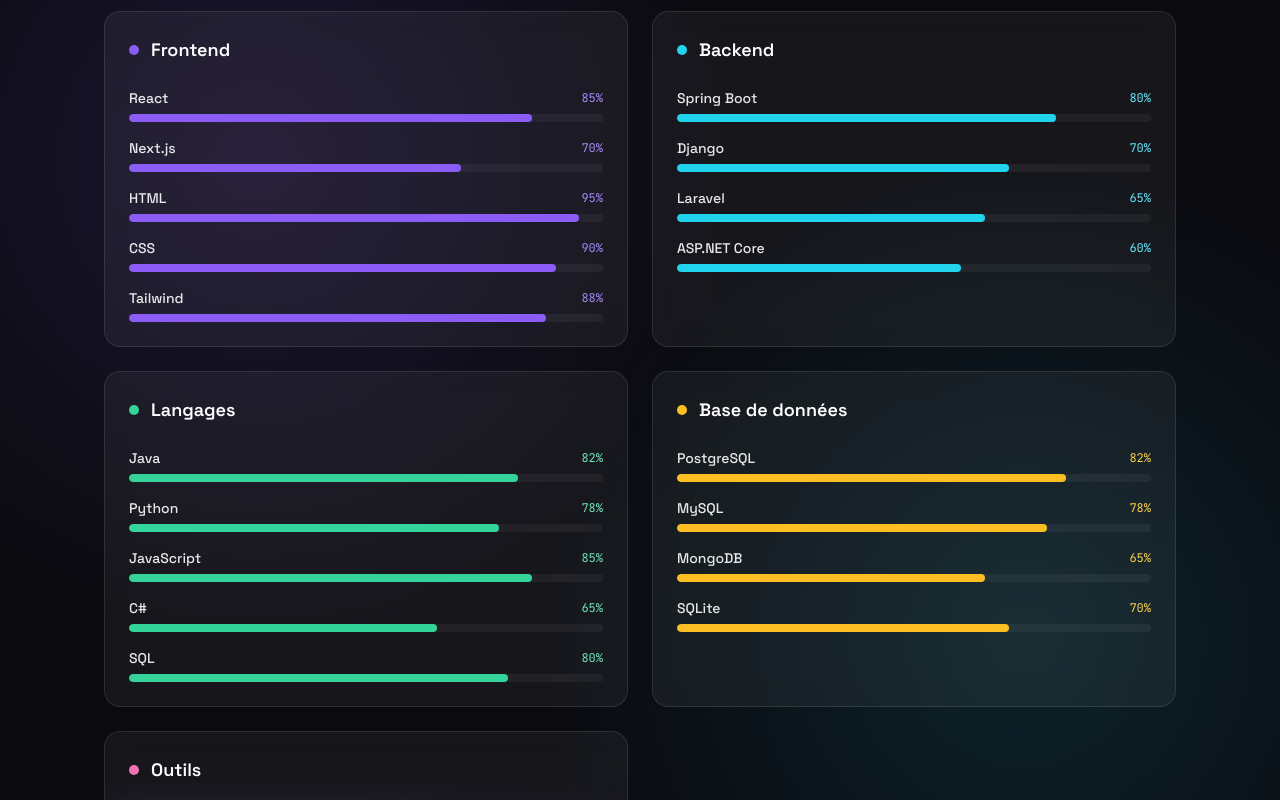
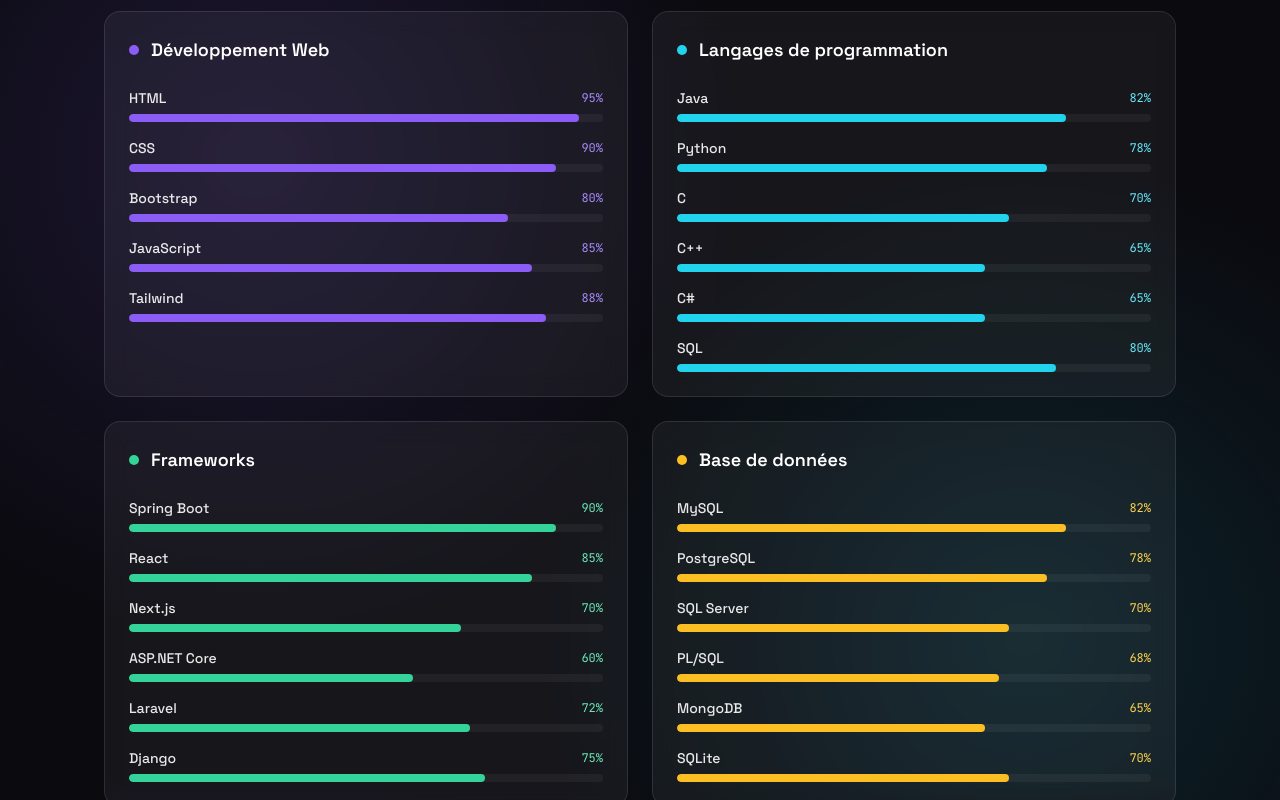
Before and after one commit to tareknjm/Portfolio, a React app: page / in a window 1280 px wide. Shown: the part 1600-2400 px from the top of the page. Built offline with nearby package versions, Linux system fonts and the light colour scheme; the HTML template or start-up script is replaced by a standard one.

Commit message:
feat(Experience): ajout de la section experience avec un timeline verticale unique style commit-log, fond solide sans blur

```diff
--- /dev/null
+++ b/src/components/sections/Experience.jsx
@@ -0,0 +1,94 @@
+import { motion } from "framer-motion";
+import { Briefcase, Calendar, Terminal } from "lucide-react";
+import { EXPERIENCES } from "@/data/experience";
+import { COLOR_MAP } from "@/constants";
+import { Badge } from "@/components/ui/badge";
+
+function ExperienceCard({ exp, index }) {
+  const colors = COLOR_MAP[exp.color];
+
+  return (
+    <motion.div
+      initial={{ opacity: 0, y: 30 }}
+      whileInView={{ opacity: 1, y: 0 }}
+      viewport={{ once: true, amount: 0.3 }}
+      transition={{ duration: 0.5, delay: index * 0.1 }}
+      className="relative pl-8 md:pl-24 pb-16 last:pb-0"
+    >
+      {/* Ligne verticale */}
+      <div className="absolute left-[7px] md:left-[31px] top-2 bottom-0 w-px bg-gradient-to-b from-white/20 to-transparent last:hidden" />
+
+      {/* Noeud numéroté */}
+      <div
+        className={`absolute left-0 md:left-6 top-0 w-4 h-4 rounded-full ${colors.bg} shadow-glow ring-4 ring-background z-10`}
+      />
+
+      {/* Badge numéro (desktop) */}
+      <div className="hidden md:flex absolute left-[-2px] top-8 items-center gap-2 text-xs font-mono text-white/30">
+        <Terminal size={12} />
+        exp_0{index + 1}
+      </div>
+
+      {/* Carte */}
+      <div className="card-solid p-6 hover:border-white/20 transition-colors duration-300">
+        <div className="flex items-center justify-between flex-wrap gap-2 mb-3">
+          <div className="flex items-center gap-3">
+            <div className={`w-10 h-10 rounded-lg ${colors.bgSoft} flex items-center justify-center ${colors.text}`}>
+              <Briefcase size={18} />
+            </div>
+            <div>
+              <h3 className="font-semibold text-white">{exp.company}</h3>
+              <p className="text-sm text-muted">{exp.role}</p>
+            </div>
+          </div>
+          <span className="flex items-center gap-1.5 text-xs font-mono text-white/50">
+            <Calendar size={12} />
+            {exp.period}
+          </span>
+        </div>
+
+        <p className="text-sm text-white/70 mb-4 leading-relaxed">{exp.description}</p>
+
+        <ul className="space-y-2 mb-4">
+          {exp.achievements.map((item) => (
+            <li key={item} className="flex gap-2 text-sm text-muted">
+              <span className={`${colors.text} mt-1`}>▸</span>
+              {item}
+            </li>
+          ))}
+        </ul>
+
+        <div className="flex flex-wrap gap-2">
+          {exp.technologies.map((tech) => (
+            <Badge key={tech} variant="outline" className={colors.border}>
+              {tech}
+            </Badge>
+          ))}
+        </div>
+      </div>
+    </motion.div>
+  );
+}
+
+export default function Experience() {
+  return (
+    <section id="experience" className="section-container">
+      <motion.div
+        initial={{ opacity: 0, y: 30 }}
+        whileInView={{ opacity: 1, y: 0 }}
+        viewport={{ once: true, amount: 0.3 }}
+        transition={{ duration: 0.6 }}
+        className="text-center mb-14"
+      >
+        <p className="text-accent font-mono text-sm mb-2 tracking-wider">04. Expériences</p>
+        <h2 className="text-3xl sm:text-4xl font-bold gradient-text">Mon parcours professionnel</h2>
+      </motion.div>
+
+      <div className="max-w-3xl mx-auto">
+        {EXPERIENCES.map((exp, i) => (
+          <ExperienceCard key={exp.id} exp={exp} index={i} />
+        ))}
+      </div>
+    </section>
+  );
+}
--- /dev/null
+++ b/src/data/experience.js
@@ -0,0 +1,46 @@
+export const EXPERIENCES = [
+  {
+    id: "cmr-healthcheck",
+    company: "CMR",
+    role: "Développeur Full Stack — Stagiaire (en cours)",
+    period: "2026 — 2 mois",
+    color: "emerald",
+    description:
+      "Conception et développement de HealthCheck Monitor, une application web de supervision de services HTTP/HTTPS avec détection automatique de pannes et notifications.",
+    achievements: [
+      "Développement d'un système de vérification périodique automatisée des endpoints (disponibilité, temps de réponse)",
+      "Mise en place de l'authentification sécurisée avec Spring Security et JWT",
+      "Système de notifications par email via JavaMailSender lors des incidents",
+      "Tableau de bord temps réel avec statistiques et historique des incidents (Chart.js, Redux Toolkit)",
+    ],
+    technologies: ["Java 21", "Spring Boot", "Spring Security", "JWT", "React", "Redux Toolkit", "SQLite"],
+  },
+  {
+    id: "cmr",
+    company: "CMR",
+    role: "Développeur Full Stack — Stagiaire",
+    period: "2025",
+    color: "primary",
+    description:
+      "Développement d'une interface web de suivi des dossiers d'infirmité avec tableaux de bord décisionnels.",
+    achievements: [
+      "Conception et développement de l'interface de gestion des dossiers",
+      "Intégration de tableaux de bord décisionnels avec visualisation de données",
+      "Mise en place de l'API backend avec Spring Boot",
+    ],
+    technologies: ["Spring Boot", "React", "PostgreSQL", "Power BI"],
+  },
+  {
+    id: "map",
+    company: "MAP",
+    role: "Développeur Web — Stagiaire",
+    period: "2024",
+    color: "cyan",
+    description: "Création d'un site web responsive.",
+    achievements: [
+      "Développement d'un site vitrine entièrement responsive",
+      "Optimisation de l'affichage sur mobile, tablette et desktop",
+    ],
+    technologies: ["HTML", "CSS"],
+  },
+];
--- a/src/data/skills.js
+++ b/src/data/skills.js
@@ -1,60 +1,76 @@
 export const SKILL_CATEGORIES = [
   {
-    title: "Frontend",
+    title: "Développement Web",
     color: "primary",
     skills: [
-      { name: "React", level: 85 },
-      { name: "Next.js", level: 70 },
       { name: "HTML", level: 95 },
       { name: "CSS", level: 90 },
+      { name: "Bootstrap", level: 80 },
+      { name: "JavaScript", level: 85 },
       { name: "Tailwind", level: 88 },
     ],
   },
   {
-    title: "Backend",
+    title: "Langages de programmation",
     color: "cyan",
     skills: [
-      { name: "Spring Boot", level: 80 },
-      { name: "Django", level: 70 },
-      { name: "Laravel", level: 65 },
-      { name: "ASP.NET Core", level: 60 },
+      { name: "Java", level: 82 },
+      { name: "Python", level: 78 },
+      { name: "C", level: 70 },
+      { name: "C++", level: 65 },
+      { name: "C#", level: 65 },
+      { name: "SQL", level: 80 },
     ],
   },
   {
-    title: "Langages",
+    title: "Frameworks",
     color: "emerald",
     skills: [
-      { name: "Java", level: 82 },
-      { name: "Python", level: 78 },
-      { name: "JavaScript", level: 85 },
-      { name: "C#", level: 65 },
-      { name: "SQL", level: 80 },
+      { name: "Spring Boot", level: 90 },
+      { name: "React", level: 85 },
+      { name: "Next.js", level: 70 },
+      { name: "ASP.NET Core", level: 60 },
+      { name: "Laravel", level: 72 },
+      { name: "Django", level: 75 },
     ],
   },
   {
     title: "Base de données",
     color: "amber",
     skills: [
-      { name: "PostgreSQL", level: 82 },
-      { name: "MySQL", level: 78 },
+      { name: "MySQL", level: 82 },
+      { name: "PostgreSQL", level: 78 },
+      { name: "SQL Server", level: 70 },
+      { name: "PL/SQL", level: 68 },
       { name: "MongoDB", level: 65 },
       { name: "SQLite", level: 70 },
     ],
   },
   {
-    title: "Outils",
+    title: "Méthodologie & Modélisation",
+    color: "pink",
+    skills: [
+      { name: "Agile / SCRUM", level: 78 },
+      { name: "Cascade", level: 75 },
+      { name: "UML", level: 80 },
+      { name: "MERISE", level: 75 },
+    ],
+  },
+  {
+    title: "Outils & Systèmes",
     color: "pink",
     skills: [
       { name: "Docker", level: 70 },
       { name: "Git", level: 88 },
       { name: "Power BI", level: 72 },
+      { name: "Windows", level: 90 },
       { name: "Linux", level: 68 },
     ],
   },
 ];
 
 export const DASHBOARD_STATS = [
-  { label: "Projets Full Stack", value: 10, suffix: "+" },
+  { label: "Projets Full Stack", value: 15, suffix: "+" },
   { label: "Stages", value: 3, suffix: "" },
   { label: "Technologies", value: 15, suffix: "+" },
   { label: "Certifications", value: 6, suffix: "+" },
--- a/src/index.css
+++ b/src/index.css
@@ -81,7 +81,8 @@
 /* Utilitaires réutilisables */
 @layer components {
   .glass {
-    @apply bg-white/5 backdrop-blur-md border border-white/10 rounded-2xl;
+    @apply bg-white/5 backdrop-blur-md border border-white/10 rounded-2xl transform-gpu;
+    will-change: transform;
   }
   .glass-hover {
     @apply transition-all duration-300 hover:bg-white/10 hover:border-white/20 hover:-translate-y-1;
@@ -93,6 +94,10 @@
     @apply max-w-6xl mx-auto px-6 md:px-10 py-24;
   }
   .bento-card {
-    @apply glass glass-hover p-6 relative overflow-hidden;
+    @apply glass glass-hover p-6 relative overflow-hidden transform-gpu;
+    will-change: transform;
   }
+  .card-solid {
+  @apply bg-surface border border-white/10 rounded-2xl;
 }
+}
--- a/src/pages/Home.jsx
+++ b/src/pages/Home.jsx
@@ -3,9 +3,9 @@
 import About from "@/components/sections/About";
 import Skills from "@/components/sections/Skills";
 import Dashboard from "@/components/sections/Dashboard";
+import Experience from "@/components/sections/Experience";
 
 const remainingSections = [
-  { id: "experience", label: "Expériences" },
   { id: "projects", label: "Projets" },
   { id: "github", label: "GitHub" },
   { id: "education", label: "Formation" },
@@ -19,6 +19,7 @@
       <About />
       <Skills />
       <Dashboard />
+      <Experience />
       {remainingSections.map((s) => (
         <section
           key={s.id}
```
